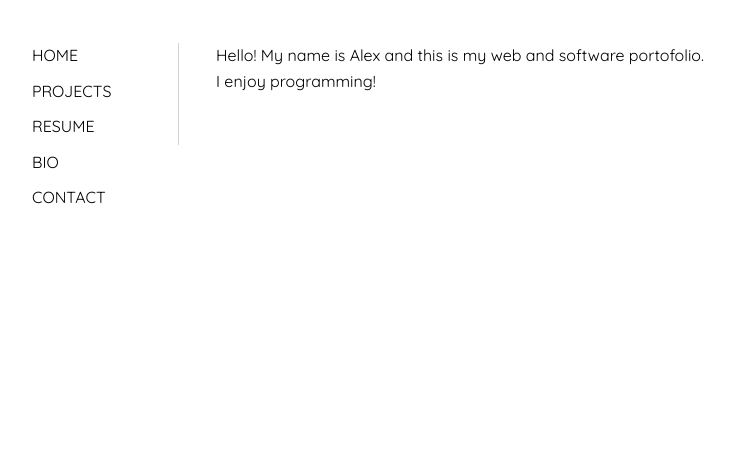
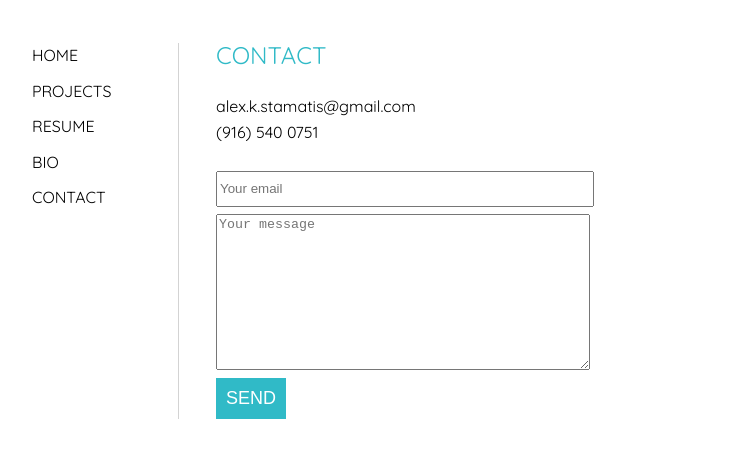
Before and after one commit to alexander-stamatis/alex.github.io, a plain HTML site: page index.html in a window 1280 px wide. Shown: the part 149-606 px from the top of the page, without its empty margins (148-879 px from the left). Drawn offline with nearby package versions, Linux system fonts and the light colour scheme.

Commit message:
Updated form

```diff
--- a/index.html
+++ b/index.html
@@ -19,7 +19,7 @@
 
     <script>
         $(document).ready(function(){
-            var startingPage = "home";
+            var startingPage = "contact";
             $("#vertical-nav-bar ul li").each(function(index){
                 if($(this).html() == startingPage.toUpperCase()){
                     // $(this).css("color","#30BAC7");
@@ -256,11 +256,12 @@
                     <p>alex.k.stamatis@gmail.com</p>
                     <p>(916) 540 0751</p>
                     <p>&nbsp;</p>
-                    <form action="https://formspree.io/alex.k.stamatis@gmail.com"
-                        method="POST">
-                        <input type="text" name="name">
-                        <input type="email" name="_replyto">
-                        <input type="submit" value="Send">
+                    <form method="POST" action="https://formspree.io/alex.k.stamatis@gmail.com" id="contact-form">
+                        <input type="email" name="email" placeholder="Your email">
+                        <p></p>
+                        <textarea name="message" placeholder="Your message"></textarea>
+                        <p></p>
+                        <button type="submit">Send</button>
                     </form>
                     <!--Apperantly git is static only and doesn't support back end stuff, php must be externally hosted-->
                     <!--<form name="contact-form" method="POST" action="contact.php">
--- a/style.css
+++ b/style.css
@@ -104,3 +104,27 @@ textarea{
     height:150px;
     width: 50%;
 }
+
+#contact-form button{
+    font-size: 18px;
+    background-color:#30BAC7;
+    text-transform: uppercase;
+    text-align: center;
+    color: white;
+    border-width: 0px;
+    border-color: #30BAC7;;
+    text-decoration: none;
+    cursor: pointer;
+    padding: 10px;
+    opacity: 1.0;
+}
+
+#contact-form button:hover{
+    opacity: 0.8;
+}
+
+#contact-form input{
+    width: 370px;
+    height: 30px;
+    margin-bottom: 7px;
+}
```
